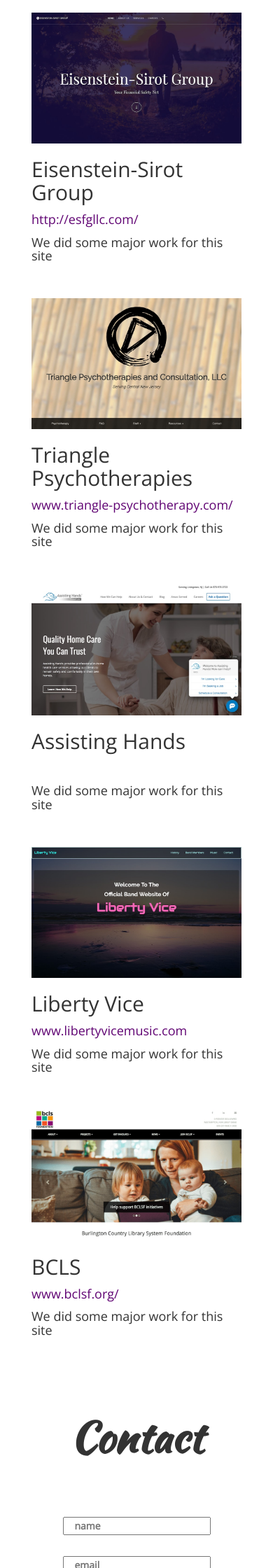
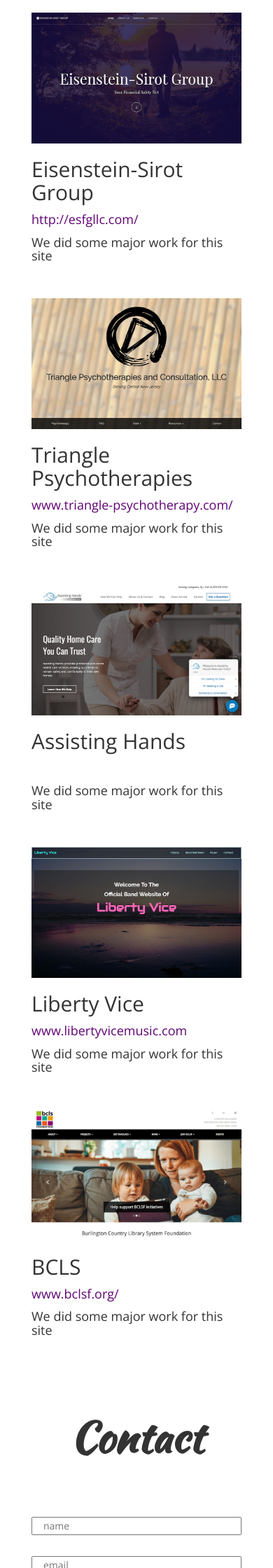
Before and after one commit to eliezerwohl/e-and-v-design, a PHP site: page / in a window 390 px wide. Shown: the part 2200-4440 px from the top of the page at 70% size. Run offline with PHP 8.4, Linux system fonts and the light colour scheme; some libraries are stand-ins or nearby versions.

Commit message:
fixed contact form on mobile, fixed scrolling issue

```diff
--- a/index.html
+++ b/index.html
@@ -27,7 +27,7 @@
             <!-- Collect the nav links, forms, and other content for toggling -->
             <div class="collapse navbar-collapse" id="bs-example-navbar-collapse-1">
                <ul class="nav navbar-nav navbar-right">
-                  <li ><a id="aboutUsButton" href="#aboutUs">About Us</a></li>
+                   <li ><a id="aboutUsButton" href="#aboutUs">About Us</a></li>
                   <li ><a id="portfolioButton" href="#portLink">Our Work</a></li>
                   <li ><a  id="contactButton" href="#contact">Contact</a></li>
                </ul>
@@ -128,23 +128,23 @@
             <div  class="banner bannerBackground col-md-12">
                <h2>Contact</h2>
             </div>
-            <div class="contentContainer col-md-8 col-md-offset-2">
+            <div class="contentContainer col-md-8 col-sm-12 col-md-offset-2">
                <form class="">
                   <div class="contact-container">
-                     <div class="col-md-6">
-                        <input placeholder="name" class="col-md-12">
+                     <div class="col-sm-6">
+                        <input placeholder="name" class="col-xs-12">
                      </div>
-                     <div class="col-md-6">
-                        <input placeholder="email" class="col-md-12">
+                     <div class="col-sm-6">
+                        <input placeholder="email" class="col-xs-12">
                      </div>
                   </div>
                   <div class="contact-container">
-                     <div class="col-md-12">
-                        <textarea placeholder="message" rows="4" class="col-md-12"></textarea>
+                     <div class="col-sm-12">
+                        <textarea placeholder="message" rows="8" class="col-xs-12"></textarea>
                      </div>
                   </div>
                   <div class="contact-container">
-                     <div class="col-md-12 text-center">
+                     <div class="col-sm-12 text-center">
                         <button type="submit" class="btn btn-md btn-default">
                         Submit
                         </button>
@@ -154,7 +154,11 @@
             </div>
          </div>
       </div>
+      <footer>
+        <h4> this is the footer<h4>
+      </footer>
       <script src="https://ajax.googleapis.com/ajax/libs/jquery/3.2.1/jquery.min.js"></script>
+      <script src="js/scrollsmooth.js"></script>
       <script type="text/javascript" src="js/main.js"></script>
    </body>
 </html>
--- a/js/main.js
+++ b/js/main.js
@@ -48,7 +48,7 @@ $( document ).ready(function() {
 		  target = target.length ? target : $('[name=' + this.hash.slice(1) + ']');
 		  if (target.length) {
 		    $('html, body').animate({
-		      scrollTop: target.offset().top - 70
+		      scrollTop: target.offset().top - 50
 		    }, 1000);
 		    return false;
 		  }
--- a/styles/main.css
+++ b/styles/main.css
@@ -102,13 +102,8 @@ ul li, ul li:hover, .active {
 }
 
 .welcomeDiv h1 {
-	margin-top: 100px;
 	font-size: 90px;
-	font-weight: 700;
-}
-
-.welcomeDiv h1:nth-child(2) {
-		margin-bottom: 100px;
+/*	font-weight: 700;*/
 }
 
 .banner h2 {
@@ -204,6 +199,10 @@ ul li:hover {
 	float: left;
 }
 
+footer {
+	min-height: 40px;
+}
+
 @media (max-width: 767px) {
 
 	.active {
@@ -220,7 +219,7 @@ ul li:hover {
 		font-size: 2em;
 	}
 	.welcomeDiv h1 {
-		margin-top: 20vh;
+/*		margin-top: 20vh;*/
 		font-size: 60px;
 	}
 
```
